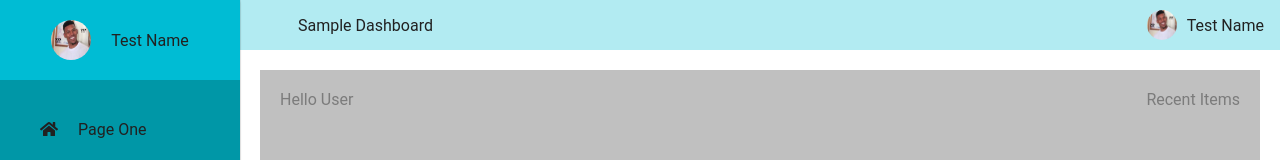
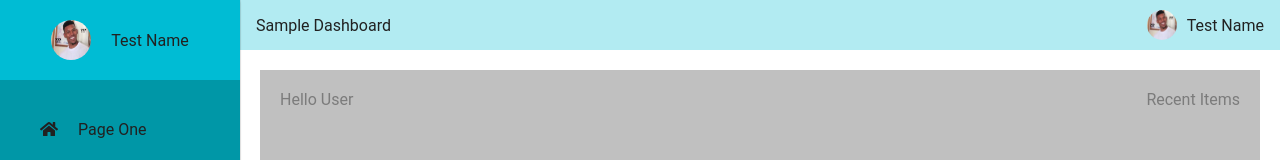
Before and after one commit to trizzle21/flashdash, a React app: page / in a window 1280 px wide. Shown: the top 160 px of the page. Built offline with nearby package versions, Linux system fonts and the light colour scheme.

Commit message:
master: fixed some header sizing

```diff
--- a/src/components/header/header.scss
+++ b/src/components/header/header.scss
@@ -63,8 +63,8 @@
   display: block;
 }
 
-// .header-avatar:hover {
-//   // background-color: rgba(255, 255, 255, 0.2);
-//   background-color: $color-primary;
-//   cursor: pointer;
-// }
+@media only screen and (min-width: 46.875em) {
+  .header-title {
+    margin-left: 0px;
+  }
+}
```
